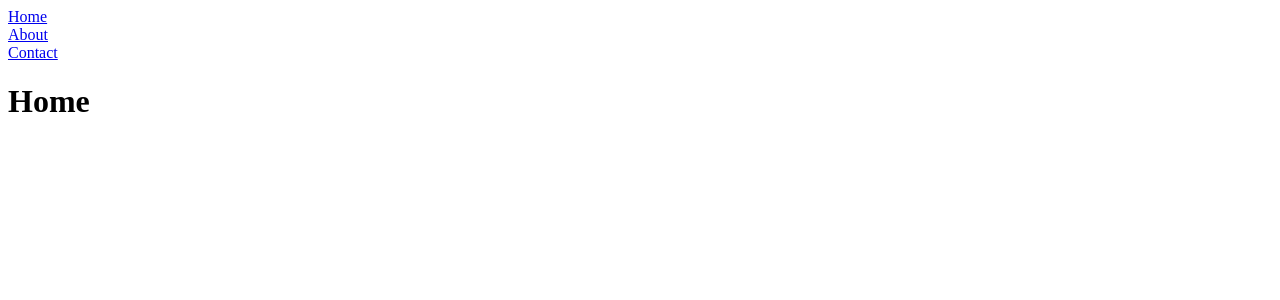
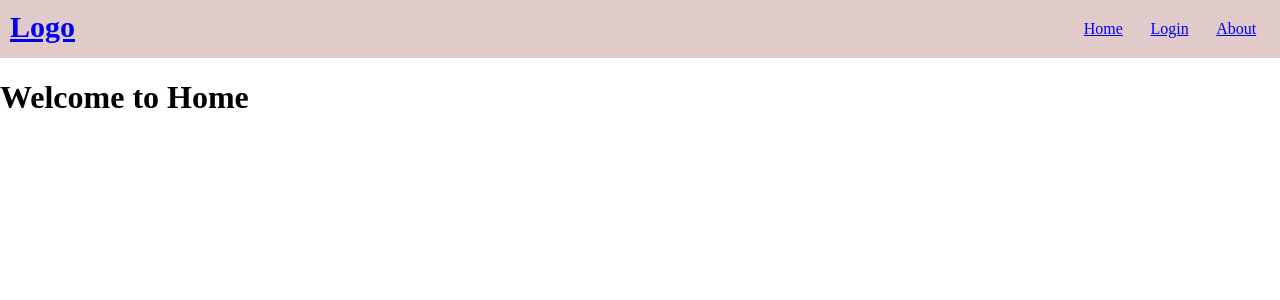
Before and after one commit to pranjalbhatnagar6-ai/React, a React (Vite) app in the folder 01-folder/: page / in a window 1280 px wide. Shown: the top 300 px of the page. Built offline with nearby package versions, Linux system fonts and the light colour scheme.

Commit message:
adding components to Learning.jsx

```diff
--- a/01-folder/src/Learning.jsx
+++ b/01-folder/src/Learning.jsx
@@ -37,7 +37,9 @@
 // import Frag from "./50_fragment/fragment";
 // import CustomHook from "./51_MAking Custom Hooks/customMain"
 // import ContextApi from "./52_Context API/ContextApiMain";
-import RouterMain from "./53 React Router/RouterMain";
+// import RouterMain from "./53 React Router/RouterMain";
+// import Main from "./54_Basic Example of React Router/main";
+import HeaderNav from "./55_Make Navbar and Header/HeaderMain";
 
 function Learning() {
   return (
@@ -83,7 +85,9 @@ function Learning() {
       {/* <Frag/> */}
       {/* <CustomHook /> */}
       {/* <ContextApi /> */}
-      <RouterMain />
+      {/* <RouterMain /> */}
+      {/* <Main/> */}
+      <HeaderNav/>
 
     </>
   )
--- a/01-folder/src/main.jsx
+++ b/01-folder/src/main.jsx
@@ -2,9 +2,12 @@ import { StrictMode } from 'react'
 import { createRoot } from 'react-dom/client'
 import './index.css'
 import App from './App.jsx'
+import { BrowserRouter } from 'react-router'
 
 createRoot(document.getElementById('root')).render(
-  <StrictMode>
-    <App />
-  </StrictMode>,
+  <BrowserRouter>
+    <StrictMode>
+      <App />
+    </StrictMode>
+  </BrowserRouter>
 )
```
